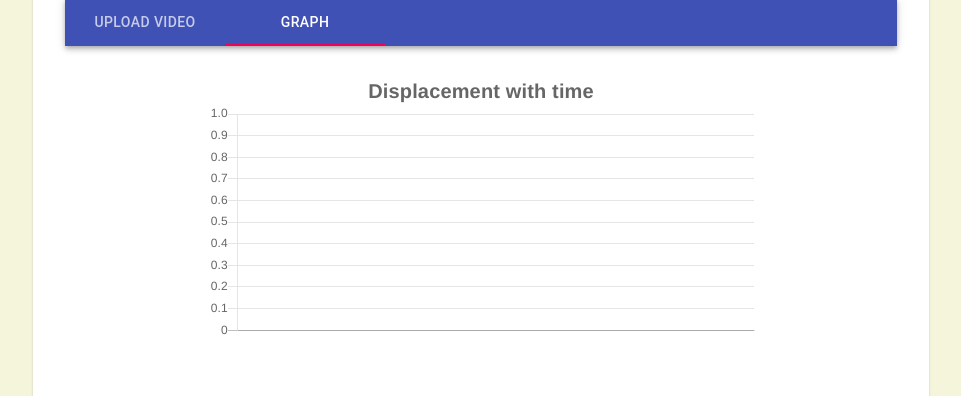
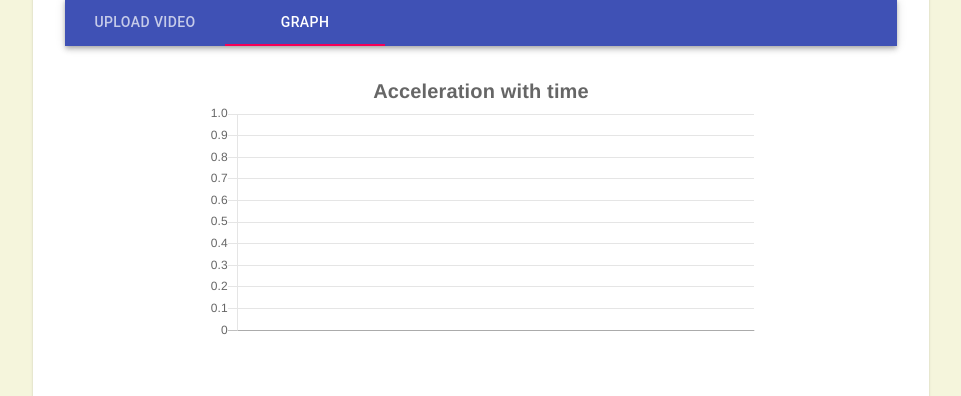
Before and after one commit to marksherifgh/motion-tracking-front-end, a React (Create React App) app: page / in a window 1280 px wide. Both pictures are taken after a click on the tab "GRAPH". Shown: the part 191-587 px from the top of the page, without its empty margins (159-1120 px from the left). Built offline with nearby package versions, Linux system fonts and the light colour scheme.

Commit message:
Update Graph.jsx

```diff
--- a/src/components/Graph.jsx
+++ b/src/components/Graph.jsx
@@ -23,7 +23,7 @@ function Graph({x,t}){
             options={{
                 title:{
                 display:true,
-                text:'Displacement with time',
+                text:'Acceleration with time',
                 fontSize:20
                 },
                 legend:{
```
